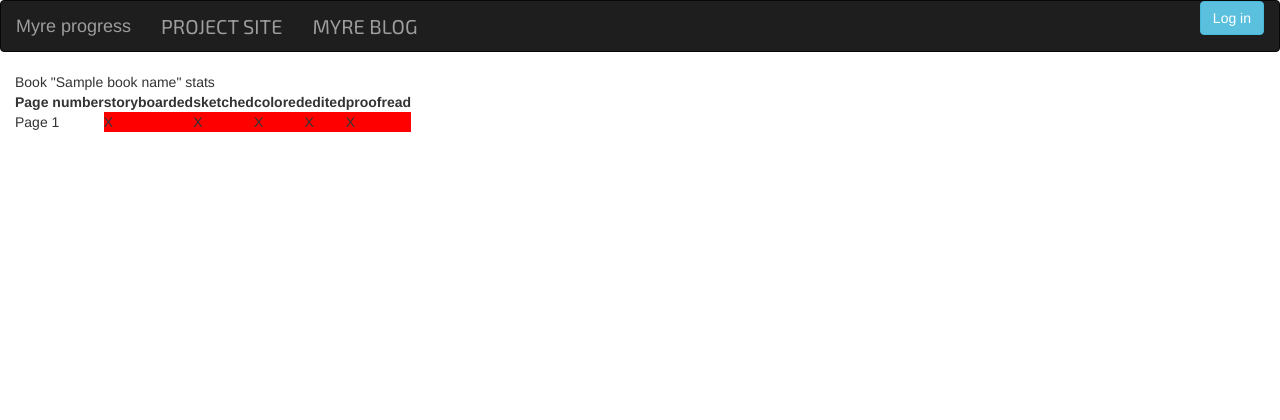
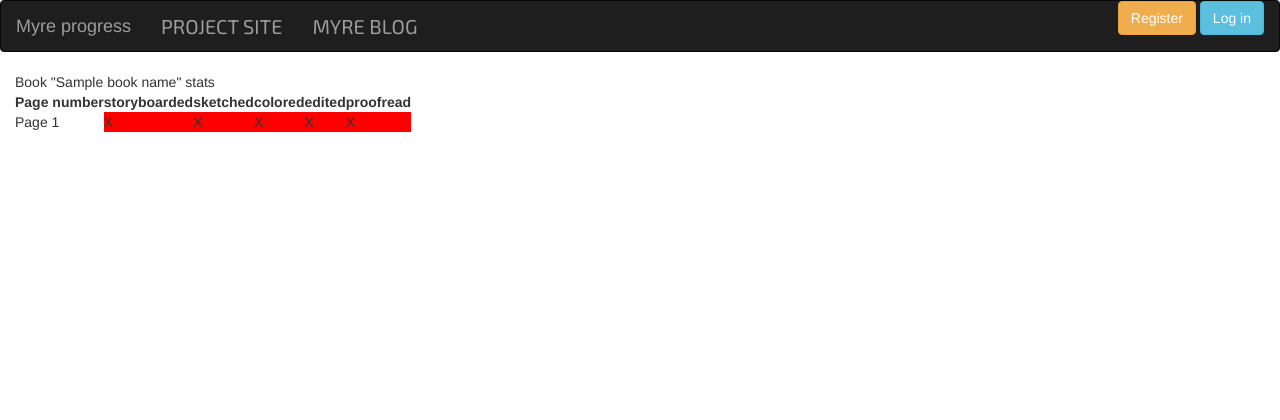
Before and after one commit to Highstaker/Book-progress-site, a Django app: template myresite/myreprogress/templates/myreprogress/book_stats.html in a window 1280 px wide. Shown: the top 420 px of the page. Run offline with Django 3.2, Linux system fonts and the light colour scheme; the template is opened without the code that fills it: most values are stand-ins (such as "Sample title", 1, 10 or a date in 2020); some libraries are stand-ins or nearby versions.

Commit message:
+added regrister button

```diff
--- a/myresite/myreprogress/templates/login_link.html
+++ b/myresite/myreprogress/templates/login_link.html
@@ -4,6 +4,7 @@
 
 {% else %}
 
+<a href="/accounts/register" class="btn btn-warning">Register</a>
 <a href="/login/" class="btn btn-info">Log in</a>
 
 {% endif %}
--- a/myresite/myreprogress/templates/registration/login.html
+++ b/myresite/myreprogress/templates/registration/login.html
@@ -5,9 +5,6 @@
 {% block body %}
   <h2>Login</h2>
   <form method="post">
-      <!-- Cross site request forgery protection
-      This should not be done for POST forms that target external URLs,
-      since that would cause the CSRF token to be leaked, leading to a vulnerability. -->
     {% csrf_token %}
       {{ form.as_p }}
     <button type="submit">Login</button>
--- a/myresite/myreprogress/templates/registration/registration_form.html
+++ b/myresite/myreprogress/templates/registration/registration_form.html
@@ -4,9 +4,6 @@
 
 {% block body %}
   <form method="post">
-      <!-- Cross site request forgery protection
-      This should not be done for POST forms that target external URLs,
-      since that would cause the CSRF token to be leaked, leading to a vulnerability. -->
     {% csrf_token %}
       {{ form.as_p }}
     <button type="submit">Register!</button>
```
